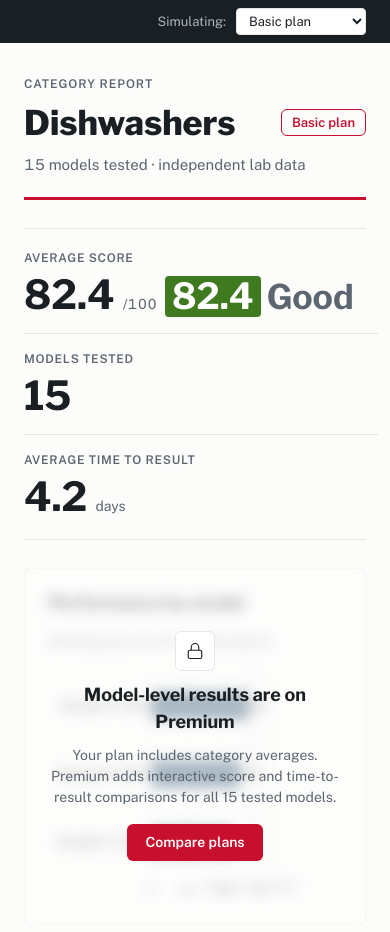
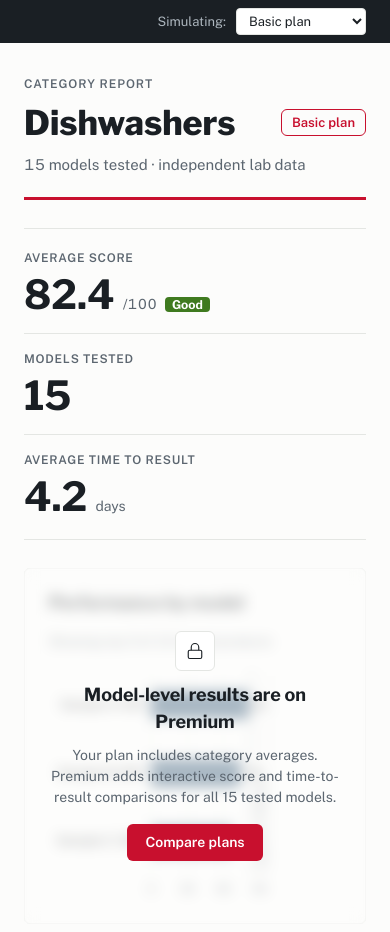
Before and after one commit to Hamza-malikx/product-testing-dashboard, a Vue app: page / in a window 390 px wide. Shown: the top 932 px of the page. Built offline with nearby package versions, Linux system fonts and the light colour scheme.

Commit message:
fix: responsive overflow, tooltip clipping, reduced motion, and chart a11y

```diff
--- a/src/components/dashboard/EfficiencyChart.vue
+++ b/src/components/dashboard/EfficiencyChart.vue
@@ -2,14 +2,24 @@
 import { computed } from 'vue'
 import VChart from 'vue-echarts'
 import { scoreBand } from '@/config/bands'
-import { chartColors, chartFonts } from '@/config/chartTheme'
+import { chartColors, chartFonts, prefersReducedMotion } from '@/config/chartTheme'
 import '@/config/echarts'
 import type { Product } from '@/types/models'
 import DashPanel from './DashPanel.vue'
 
 const props = defineProps<{ products: Product[] }>()
 
+const chartLabel = computed(
+  () =>
+    'Scatter chart of score against time to result. ' +
+    props.products
+      .map((p) => `${p.brand} ${p.model}: score ${p.score}, ${p.ttr_days} days`)
+      .join(', ') +
+    '.',
+)
+
 const option = computed(() => ({
+  animation: !prefersReducedMotion,
   animationDuration: 400,
   grid: { left: 8, right: 24, top: 28, bottom: 44, containLabel: true },
   xAxis: {
@@ -71,7 +81,7 @@ const option = computed(() => ({
 
 <template>
   <DashPanel title="Score vs time to result" note="Top left is best: high score, fast turnaround">
-    <VChart class="chart" :option="option" autoresize />
+    <VChart class="chart" :option="option" autoresize role="img" :aria-label="chartLabel" />
   </DashPanel>
 </template>
 
--- a/src/components/dashboard/KpiRow.vue
+++ b/src/components/dashboard/KpiRow.vue
@@ -11,7 +11,7 @@ defineProps<{ stats: AggregateStats }>()
       <p class="label">Average score</p>
       <p class="value tnum">
         {{ stats.avg_score }}<span class="unit">/100</span>
-        <ScoreBadge :score="stats.avg_score" show-label />
+        <ScoreBadge :score="stats.avg_score" variant="word" />
       </p>
     </div>
     <div class="cell">
@@ -35,6 +35,7 @@ defineProps<{ stats: AggregateStats }>()
 }
 .cell {
   padding: 0 24px;
+  min-width: 0; /* lets a grid cell shrink below its content width */
 }
 .cell + .cell {
   border-left: 1px solid var(--hairline);
@@ -53,6 +54,7 @@ defineProps<{ stats: AggregateStats }>()
 .value {
   margin: 0;
   display: flex;
+  flex-wrap: wrap;
   align-items: baseline;
   gap: 8px;
   font-family: var(--font-display);
--- a/src/components/dashboard/ProductTable.vue
+++ b/src/components/dashboard/ProductTable.vue
@@ -116,8 +116,15 @@ const bestId = computed(() => sorted.value[0]?.id)
 .primary-btn:hover {
   background: #a90d27;
 }
+/* Scrolling clips the focus tooltips, so the table only becomes
+   scrollable on narrow screens where it truly needs to. */
 .table-scroll {
-  overflow-x: auto;
+  overflow: visible;
+}
+@media (max-width: 720px) {
+  .table-scroll {
+    overflow-x: auto;
+  }
 }
 table {
   width: 100%;
--- a/src/components/dashboard/ScoreBadge.vue
+++ b/src/components/dashboard/ScoreBadge.vue
@@ -6,6 +6,8 @@ const props = defineProps<{
   score: number
   /** also print the band word ("Good") next to the badge */
   showLabel?: boolean
+  /** 'number' (default) puts the score in the chip; 'word' puts the band word in it */
+  variant?: 'number' | 'word'
 }>()
 
 const band = computed(() => scoreBand(props.score))
@@ -13,8 +15,10 @@ const band = computed(() => scoreBand(props.score))
 
 <template>
   <span class="wrap">
-    <span class="badge tnum" :class="band.css">{{ score }}</span>
-    <span v-if="showLabel" class="word">{{ band.word }}</span>
+    <span class="badge" :class="[band.css, variant === 'word' ? 'is-word' : 'tnum']">
+      {{ variant === 'word' ? band.word : score }}
+    </span>
+    <span v-if="showLabel && variant !== 'word'" class="word">{{ band.word }}</span>
   </span>
 </template>
 
@@ -45,6 +49,11 @@ const band = computed(() => scoreBand(props.score))
 .poor {
   background: var(--band-poor);
 }
+/* Word chips sit next to large numbers, so they keep their own size */
+.is-word {
+  font-size: 12px;
+  font-weight: 600;
+}
 .word {
   color: var(--muted);
   font-size: 0.85em;
--- a/src/components/dashboard/ScoreChart.vue
+++ b/src/components/dashboard/ScoreChart.vue
@@ -2,7 +2,7 @@
 import { computed, ref } from 'vue'
 import VChart from 'vue-echarts'
 import { scoreBand } from '@/config/bands'
-import { chartColors, chartFonts } from '@/config/chartTheme'
+import { chartColors, chartFonts, prefersReducedMotion } from '@/config/chartTheme'
 import '@/config/echarts'
 import type { Product } from '@/types/models'
 import DashPanel from './DashPanel.vue'
@@ -16,7 +16,17 @@ const props = defineProps<{
 // Highest score first
 const sorted = computed(() => [...props.products].sort((a, b) => b.score - a.score))
 
+// The table below the chart is the full accessible alternative;
+// this label gives screen readers the chart's own summary.
+const chartLabel = computed(
+  () =>
+    'Bar chart of product scores. ' +
+    sorted.value.map((p) => `${p.brand} ${p.model}: ${p.score}`).join(', ') +
+    `. Category average ${props.categoryAverage}.`,
+)
+
 const option = computed(() => ({
+  animation: !prefersReducedMotion,
   animationDuration: 400,
   grid: { left: 8, right: 56, top: 8, bottom: 8, containLabel: true },
   xAxis: {
@@ -72,6 +82,7 @@ const option = computed(() => ({
         lineStyle: { type: 'dashed', color: chartColors.muted, width: 1 },
         label: {
           formatter: `Category avg ${props.categoryAverage}`,
+          position: 'insideEndTop', // keeps it off the axis numbers
           color: chartColors.muted,
           fontFamily: chartFonts.body,
           fontSize: 11,
@@ -97,7 +108,7 @@ defineExpose({ getImage })
     title="Performance by model"
     :note="`Showing top ${products.length} of ${totalTested} tested products`"
   >
-    <VChart ref="chartRef" class="chart" :option="option" autoresize />
+    <VChart ref="chartRef" class="chart" :option="option" autoresize role="img" :aria-label="chartLabel" />
   </DashPanel>
 </template>
 
--- a/src/config/chartTheme.ts
+++ b/src/config/chartTheme.ts
@@ -13,3 +13,8 @@ export const chartFonts = {
   body: "'Public Sans', 'Helvetica Neue', Arial, sans-serif",
   mono: "'IBM Plex Mono', ui-monospace, monospace",
 }
+
+// ECharts animates in JavaScript, so the CSS reduced-motion rule
+// cannot stop it. Charts read this flag instead.
+export const prefersReducedMotion =
+  typeof window !== 'undefined' && window.matchMedia('(prefers-reduced-motion: reduce)').matches
```
